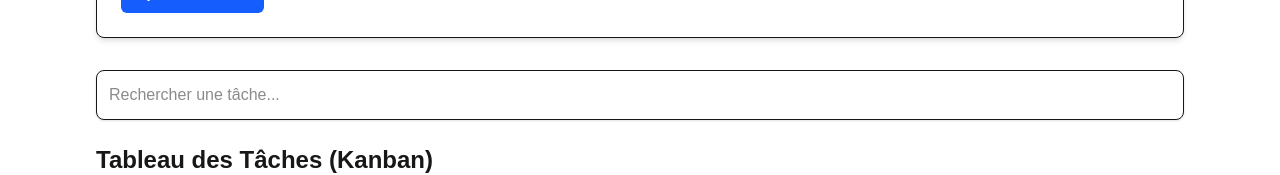
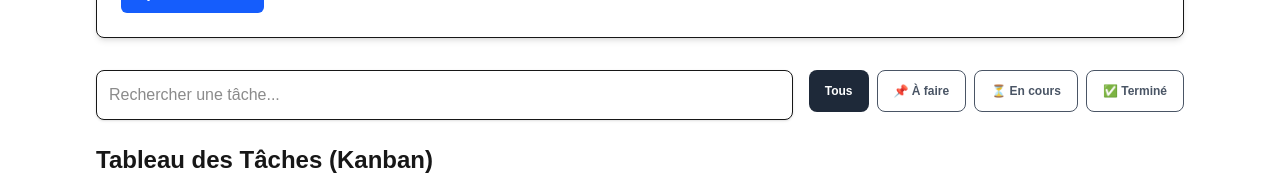
Before and after one commit to ahajouimohammed3/devcollab, a Next.js app: page /projects/1 in a window 1280 px wide. Shown: the part 371-546 px from the top of the page. Built offline with nearby package versions, Linux system fonts and the light colour scheme; no server answers; the database is empty.

Commit message:
fix: add suppressHydrationWarning to root layout to prevent browser extension conflicts

```diff
--- a/src/app/layout.js
+++ b/src/app/layout.js
@@ -3,13 +3,13 @@ import './globals.css'
 
 export const metadata = {
   title: 'DevCollab - Project Management',
-  description: 'Manage your workspaces and tasks efficiently',
+  description: 'A modern project management app supporting multiple languages',
 }
 
 export default function RootLayout({ children }) {
   return (
     <html lang="fr">
-      <body>
+      <body suppressHydrationWarning={true}>
         <LanguageProvider>
           {children}
         </LanguageProvider>
--- a/src/app/projects/[id]/page.js
+++ b/src/app/projects/[id]/page.js
@@ -15,6 +15,7 @@ function ProjectContent({ params }) {
   const [taskTitle, setTaskTitle] = useState('')
   const [taskDesc, setTaskDesc] = useState('')
   const [searchQuery, setSearchQuery] = useState('')
+  const [statusFilter, setStatusFilter] = useState('all') // حالة الفلتر الجديدة
   const [loading, setLoading] = useState(false)
 
   const fetchData = async () => {
@@ -55,7 +56,7 @@ function ProjectContent({ params }) {
     ])
 
     if (error) {
-      console.error('Error creating task details:', error.message, error.details, error.hint)
+      console.error('Error creating task details:', error.message)
     } else {
       setTaskTitle('')
       setTaskDesc('')
@@ -77,7 +78,6 @@ function ProjectContent({ params }) {
     }
   }
 
-  // دالة حذف المهمة
   const handleDeleteTask = async (taskId) => {
     const { error } = await supabase
       .from('tasks')
@@ -91,11 +91,16 @@ function ProjectContent({ params }) {
     }
   }
 
-  // تصفية المهام بناءً على شريط البحث
-  const filteredTasks = tasks.filter((task) =>
-    task.title.toLowerCase().includes(searchQuery.toLowerCase()) ||
-    (task.description && task.description.toLowerCase().includes(searchQuery.toLowerCase()))
-  )
+  // تصفية المهام بناءً على شريط البحث والفلتر
+  const filteredTasks = tasks.filter((task) => {
+    const matchesSearch =
+      task.title.toLowerCase().includes(searchQuery.toLowerCase()) ||
+      (task.description && task.description.toLowerCase().includes(searchQuery.toLowerCase()))
+
+    const matchesFilter = statusFilter === 'all' || task.status === statusFilter
+
+    return matchesSearch && matchesFilter
+  })
 
   const todoTasks = filteredTasks.filter((t) => t.status === 'todo')
   const inProgressTasks = filteredTasks.filter((t) => t.status === 'in_progress')
@@ -157,15 +162,41 @@ function ProjectContent({ params }) {
         </button>
       </form>
 
-      {/* شريط البحث */}
-      <div className="mb-6">
+      {/* شريط البحث وأزرار الفلترة */}
+      <div className="flex flex-col md:flex-row gap-4 mb-6">
         <input
           type="text"
           value={searchQuery}
           onChange={(e) => setSearchQuery(e.target.value)}
           placeholder={locale === 'ar' ? 'بحث عن مهمة...' : locale === 'fr' ? 'Rechercher une tâche...' : 'Search tasks...'}
-          className="w-full p-3 border rounded-lg shadow-sm focus:outline-none focus:ring-2 focus:ring-blue-500 bg-white"
+          className="flex-1 p-3 border rounded-lg shadow-sm focus:outline-none focus:ring-2 focus:ring-blue-500 bg-white"
         />
+        <div className="flex gap-2 overflow-x-auto pb-2">
+          <button
+            onClick={() => setStatusFilter('all')}
+            className={`px-4 py-2 text-xs font-semibold rounded-lg transition ${statusFilter === 'all' ? 'bg-gray-800 text-white' : 'bg-white border text-gray-600 hover:bg-gray-100'}`}
+          >
+            {locale === 'ar' ? 'الكل' : locale === 'fr' ? 'Tous' : 'All'}
+          </button>
+          <button
+            onClick={() => setStatusFilter('todo')}
+            className={`px-4 py-2 text-xs font-semibold rounded-lg transition ${statusFilter === 'todo' ? 'bg-gray-600 text-white' : 'bg-white border text-gray-600 hover:bg-gray-100'}`}
+          >
+            📌 {locale === 'ar' ? 'قيد الانتظار' : locale === 'fr' ? 'À faire' : 'To Do'}
+          </button>
+          <button
+            onClick={() => setStatusFilter('in_progress')}
+            className={`px-4 py-2 text-xs font-semibold rounded-lg transition ${statusFilter === 'in_progress' ? 'bg-blue-600 text-white' : 'bg-white border text-gray-600 hover:bg-gray-100'}`}
+          >
+            ⏳ {locale === 'ar' ? 'قيد الإنجاز' : locale === 'fr' ? 'En cours' : 'In Progress'}
+          </button>
+          <button
+            onClick={() => setStatusFilter('done')}
+            className={`px-4 py-2 text-xs font-semibold rounded-lg transition ${statusFilter === 'done' ? 'bg-green-600 text-white' : 'bg-white border text-gray-600 hover:bg-gray-100'}`}
+          >
+            ✅ {locale === 'ar' ? 'مكتملة' : locale === 'fr' ? 'Terminé' : 'Done'}
+          </button>
+        </div>
       </div>
 
       {/* لوحة التحكم Kanban Board */}
@@ -202,7 +233,7 @@ function ProjectContent({ params }) {
                 </div>
               </div>
             ))}
-            {todoTasks.length === 0 && <p className="text-gray-400 text-xs italic">{locale === 'ar' ? 'لا توجد مهام مطابقة' : locale === 'fr' ? 'Aucune tâche trouvée' : 'No tasks'}</p>}
+            {todoTasks.length === 0 && <p className="text-gray-400 text-xs italic">{t('projects.noTasks')}</p>}
           </div>
         </div>
 
@@ -242,7 +273,7 @@ function ProjectContent({ params }) {
                 </div>
               </div>
             ))}
-            {inProgressTasks.length === 0 && <p className="text-gray-400 text-xs italic">{locale === 'ar' ? 'لا توجد مهام مطابقة' : locale === 'fr' ? 'Aucune tâche trouvée' : 'No tasks'}</p>}
+            {inProgressTasks.length === 0 && <p className="text-gray-400 text-xs italic">{t('projects.noTasks')}</p>}
           </div>
         </div>
 
@@ -276,7 +307,7 @@ function ProjectContent({ params }) {
                 </div>
               </div>
             ))}
-            {doneTasks.length === 0 && <p className="text-gray-400 text-xs italic">{locale === 'ar' ? 'لا توجد مهام مطابقة' : locale === 'fr' ? 'Aucune tâche trouvée' : 'No tasks'}</p>}
+            {doneTasks.length === 0 && <p className="text-gray-400 text-xs italic">{t('projects.noTasks')}</p>}
           </div>
         </div>
 
```
